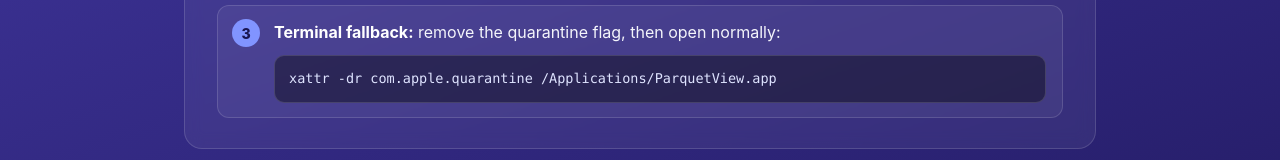
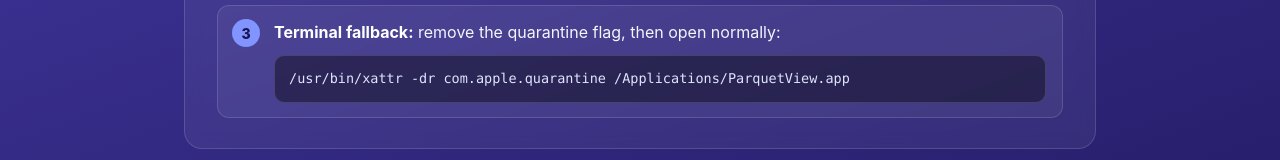
Before and after one commit to Alyetama/ParquetView, a website: page docs/index.html in a window 1280 px wide. Shown: the part 1819-1979 px from the top of the page. Drawn offline with Linux system fonts and the light colour scheme.

Commit message:
Use full /usr/bin/xattr path in open-instructions

```diff
--- a/docs/index.html
+++ b/docs/index.html
@@ -171,7 +171,7 @@
           <li><b>If that's blocked on newer macOS:</b> open <b>System Settings → Privacy &amp; Security</b>, scroll down, and click <b>Open Anyway</b> next to the ParquetView message.</li>
           <li>
             <b>Terminal fallback:</b> remove the quarantine flag, then open normally:
-            <pre><code>xattr -dr com.apple.quarantine /Applications/ParquetView.app</code></pre>
+            <pre><code>/usr/bin/xattr -dr com.apple.quarantine /Applications/ParquetView.app</code></pre>
           </li>
         </ol>
       </section>
```
Also changed, not shown: README.md.
